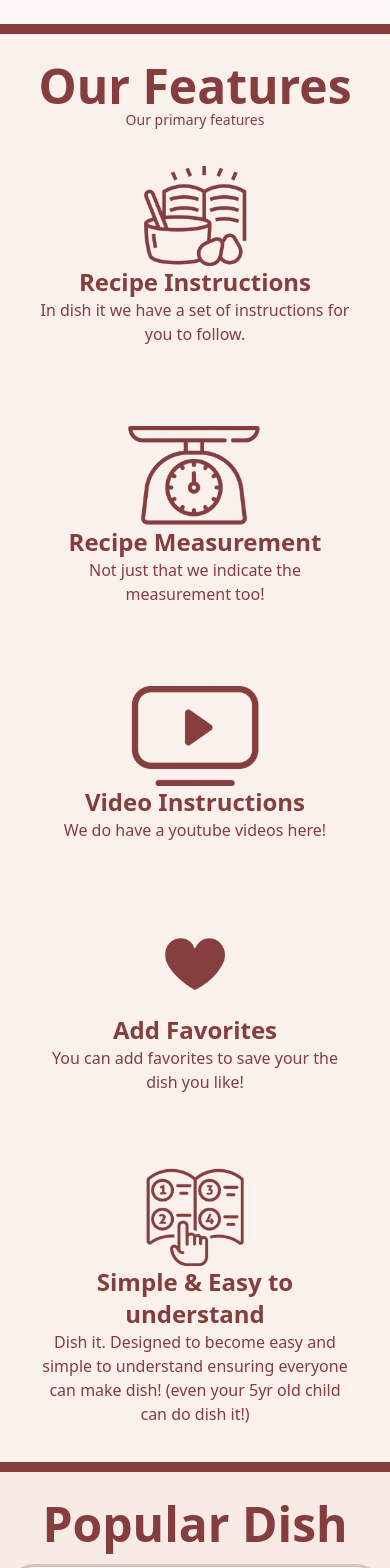
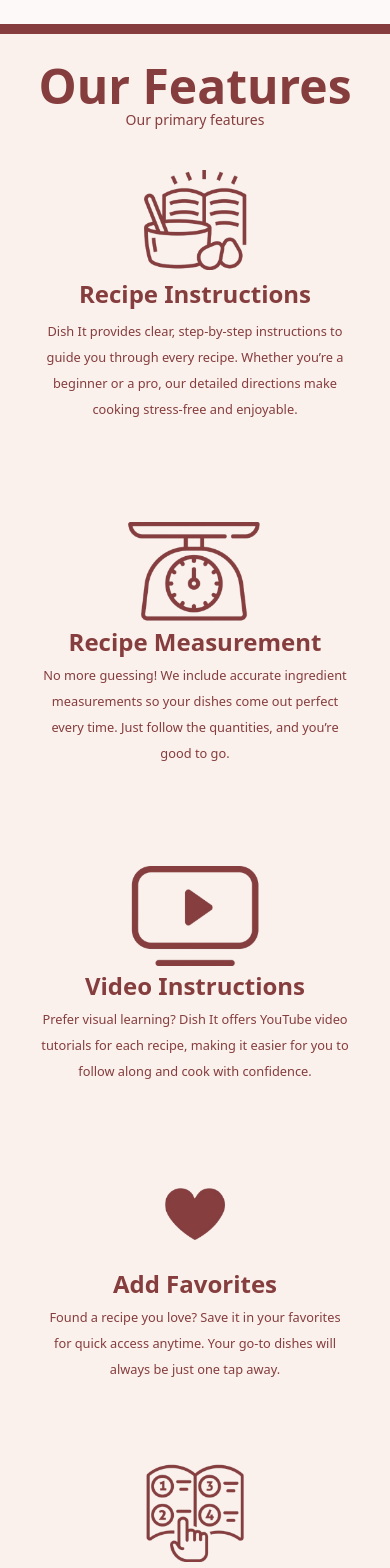
Before and after one commit to Matthew-act546/Dish-It, a React (Vite) app: page / in a window 390 px wide. Shown: the part 900-2468 px from the top of the page. Built offline with nearby package versions, Linux system fonts and the light colour scheme.

Commit message:
add paragraphs and typography responsiveness

```diff
--- a/src/components/About.jsx
+++ b/src/components/About.jsx
@@ -15,42 +15,42 @@ export default function About() {
             <p className="text-sm text-primary">Our primary features</p>
           </div>
 
-          <div className="grid grid-cols-1 gap-2 mx-10 md:grid-cols-3 lg:grid-cols-3">
-            <div className="my-9 lg:my-15 rounded-2xl flex flex-col items-center justify-center text-wrap">
+          <div className="grid sm:gap-0 grid-cols-1 gap-5 mx-10 md:grid-cols-3 lg:grid-cols-3">
+            <div className="my-10 rounded-2xl flex flex-col items-center justify-center text-wrap">
               <img src={recipeImage} alt="" className='h-25'/>
-              <h2 className="text-primary text-2xl font-bold text-center">Recipe Instructions</h2>
-              <p className="text-primary text-center">
-                In dish it we have a set of instructions for you to follow.
+              <h2 className="text-primary text-3xl font-bold leading-12 text-center rt-2">Recipe Instructions</h2>
+              <p className="text-primary text-center leading-6.5 rp-2 lg:px-15">
+                Dish It provides clear, step-by-step instructions to guide you through every recipe. Whether you’re a beginner or a pro, our detailed directions make cooking stress-free and enjoyable.
               </p>
             </div>
-            <div className="my-9 lg:my-15 rounded-2xl flex flex-col items-center justify-center text-wrap">
+            <div className="my-10 rounded-2xl flex flex-col items-center justify-center text-wrap">
               <img src={measurementImage} alt="" className='h-25'/>
-              <h2 className="text-primary text-2xl font-bold text-center">Recipe Measurement</h2>
-              <p className="text-primary text-center">
-                Not just that we indicate the measurement too!
+              <h2 className="text-primary font-bold leading-10 rt-2 text-center">Recipe Measurement</h2>
+              <p className="text-primary text-center leading-6.5 rp-2 lg:px-15">
+                No more guessing! We include accurate ingredient measurements so your dishes come out perfect every time. Just follow the quantities, and you’re good to go.
               </p>
             </div>
-            <div className="my-9 lg:my-15 rounded-2xl flex flex-col items-center justify-center text-wrap">
+            <div className="my-10 rounded-2xl flex flex-col items-center justify-center text-wrap">
               <img src={videoImage} alt="" className='h-25'/>
-              <h2 className="text-primary text-2xl font-bold text-center">Video Instructions</h2>
-              <p className="text-primary text-center">
-                We do have a youtube videos here!
+              <h2 className="text-primary font-bold leading-10 rt-2 text-center">Video Instructions</h2>
+              <p className="text-primary text-center leading-6.5 rp-2 lg:px-15">
+                Prefer visual learning? Dish It offers YouTube video tutorials for each recipe, making it easier for you to follow along and cook with confidence.
               </p>
             </div>
           </div>
           <div className="grid grid-cols-1  mx-10 md:grid-cols-2 lg:grid-cols-2">
-            <div className="my-9 lg:my-15 rounded-2xl flex flex-col items-center justify-center text-wrap">
+            <div className="my-10 rounded-2xl flex flex-col items-center justify-center text-wrap">
               <img src={favImage} alt="" className='h-25'/>
-              <h2 className="text-primary text-2xl font-bold text-center">Add Favorites</h2>
-              <p className="text-primary text-center">
-                You can add favorites to save your the dish you like!
+              <h2 className="text-primary font-bold leading-10 rt-2 text-center">Add Favorites</h2>
+              <p className="text-primary text-center leading-6.5 rp-2 lg:px-15">
+                Found a recipe you love? Save it in your favorites for quick access anytime. Your go-to dishes will always be just one tap away.
               </p>
             </div>
-            <div className="my-9 lg:my-15 rounded-2xl flex flex-col items-center justify-center text-wrap">
+            <div className="my-10 rounded-2xl flex flex-col items-center justify-center text-wrap">
               <img src={recipe2Image} alt="" className='h-25'/>
-              <h2 className="text-primary text-2xl font-bold text-center">Simple & Easy to understand</h2>
-              <p className="text-primary text-center">
-                Dish it. Designed to become easy and simple to understand ensuring everyone can make dish! (even your 5yr old child can do dish it!)
+              <h2 className="text-primary font-bold leading-10 rt-2 text-center">Simple & Easy to understand</h2>
+              <p className="text-primary text-center leading-6.5 rp-2 lg:px-15">
+                Cooking shouldn’t be complicated. Dish It is designed to be simple and beginner-friendly, so anyone can create delicious meals with ease.
               </p>
             </div>
           </div>
--- a/src/index.css
+++ b/src/index.css
@@ -5,6 +5,7 @@
   @apply inline-flex shadow-2xl items-center text-sm font-medium text-white bg-accent rounded-lg border border-accent hover:bg-accent-dark focus:ring-4 focus:outline-none focus:ring-accent
 }
 
+/* Typography */
 .rt-1 {
   font-size: clamp(2rem, calc(4vw + 1rem), 3rem);
 }
@@ -12,3 +13,11 @@
 .rp-1 {
   font-size: clamp(1rem, calc(2vw + 0.3rem), 1.2rem);
 }
+
+.rt-2 {
+  font-size: clamp(1.5rem, calc(2vw + 0.8rem), 2.3rem);
+}
+
+.rp-2 {
+  font-size: clamp(0.8em, calc(2vw + 0.3rem), 1rem);
+}
```
